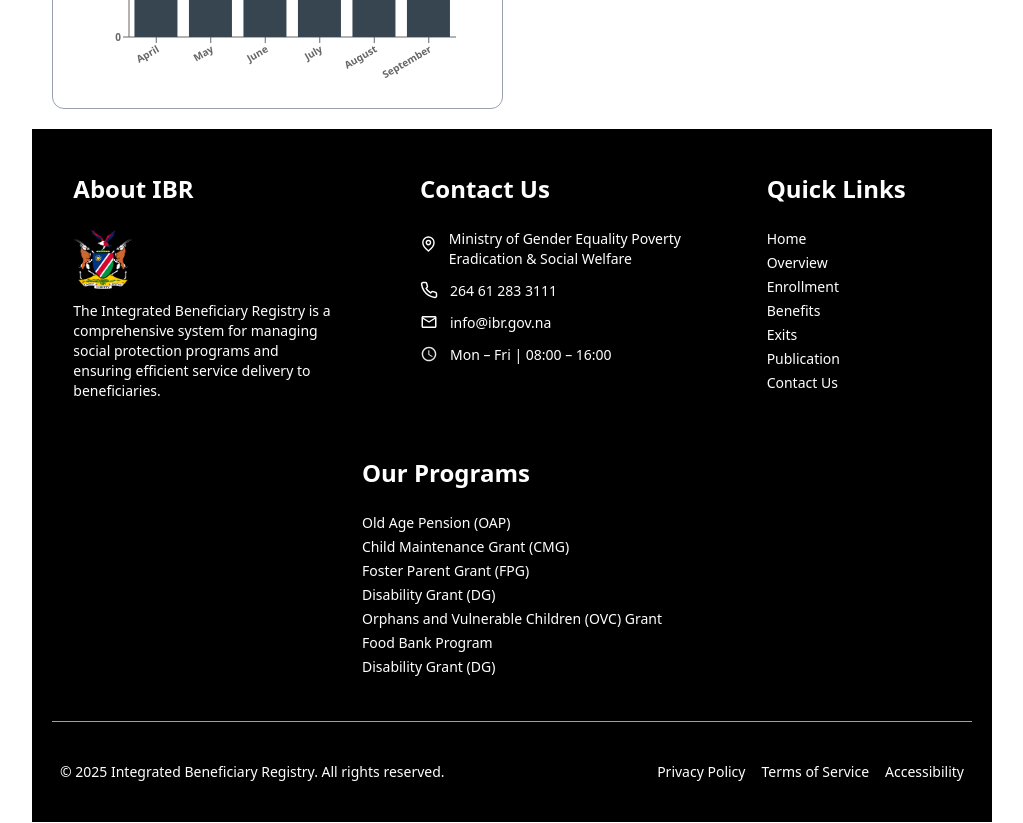
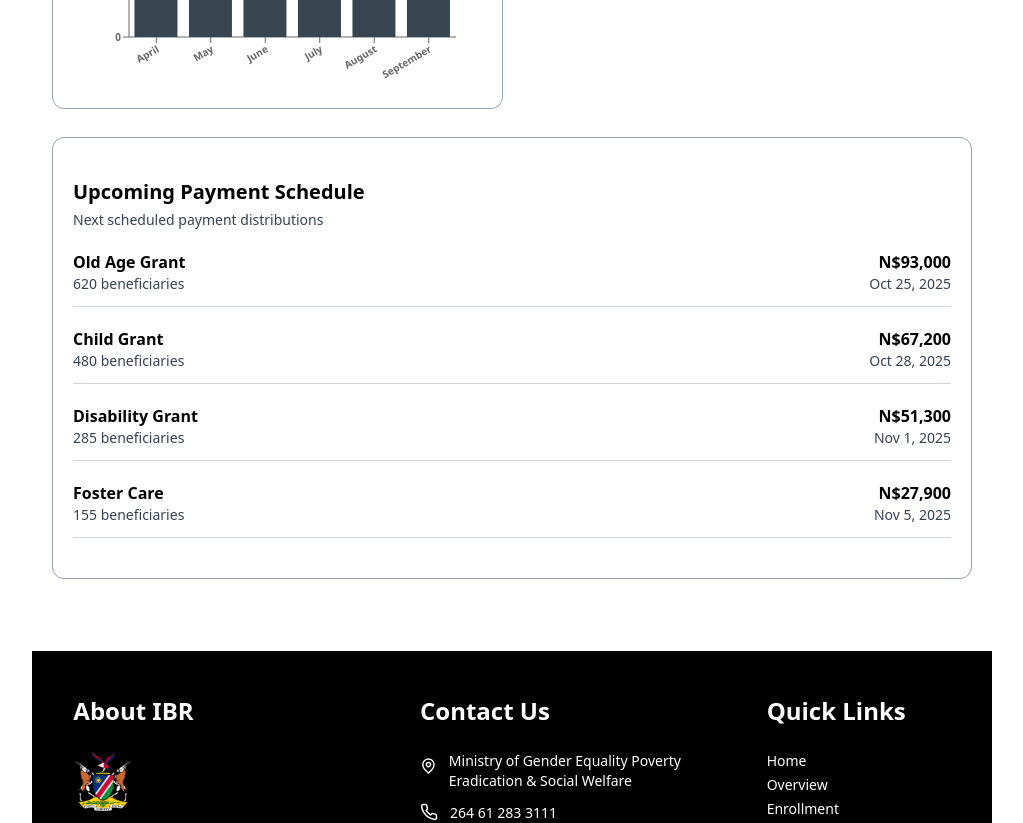
Before and after one commit to Tjitouua/ibr, a React (Vite) app: page /dashboard in a window 1280 px wide. Shown: the part 1920-2743 px from the top of the page, without its empty margins (248-1271 px from the left). Built offline with nearby package versions, Linux system fonts and the light colour scheme.

Commit message:
Completed the graphs

```diff
--- a/src/components/DashFooter.tsx
+++ b/src/components/DashFooter.tsx
@@ -15,7 +15,7 @@ import { FaLinkedinIn } from "react-icons/fa6";
 
 const DashFooter = () => {
     return (
-       <footer className="flex w-full flex-col bg-black text-white px-5 max-w-400">
+       <footer className="flex w-full flex-col mt-15 bg-black text-white px-5 max-w-400">
         <div className="w-full min-h-30 border-b border-gray-400 py-9 flex flex-wrap justify-center sm:justify-around gap-10 items-start">
               {/* About Div  */}
               <div className="p-2 flex flex-col max-w-70 justify-start items-start gap-3">
--- a/src/components/DashboardSection.tsx
+++ b/src/components/DashboardSection.tsx
@@ -4,6 +4,7 @@ import DashboardTitles from '../ui/DashboardTitles';
 import DashboardDesc from '../ui/DashboardDesc';
 import DashboardTop from './DashboardTop';
 import GraphsDiv from './GraphsDiv';
+import ScheduleDiv from './ScheduleDiv';
 
 const DashboardSection = () => {
      return (
@@ -15,6 +16,7 @@ const DashboardSection = () => {
 
             <DashboardTop />
             <GraphsDiv />
+            <ScheduleDiv />
 
         </div>
      );
--- /dev/null
+++ b/src/components/ScheduleDiv.tsx
@@ -0,0 +1,53 @@
+import ScheduleCard from "../ui/ScheduleCard";
+
+
+const ScheduleDiv: React.FC = () => {
+
+    const ScheduleList = [
+       {
+         program: "Old Age Grant",
+         beneficiaries: "620",
+         budget: "93,000",
+         date: "Oct 25, 2025",
+       },
+       {
+        program: "Child Grant",
+        beneficiaries: "480",
+        budget: "67,200",
+        date: "Oct 28, 2025",
+      },
+      {
+        program: "Disability Grant",
+        beneficiaries: "285",
+        budget: "51,300",
+        date: "Nov 1, 2025",
+      },
+      {
+        program: "Foster Care",
+        beneficiaries: "155",
+        budget: "27,900",
+        date: "Nov 5, 2025",
+      },
+    ];
+
+
+    return (
+       <div className="w-full min-h-100 px-5 py-10 border border-gray-400 rounded-xl flex flex-col gap-2">
+          <div className="flex flex-col gap-1">
+             <label className="text-xl font-bold">Upcoming Payment Schedule</label>
+             <label className="text-sm text-gray-700">Next scheduled payment distributions</label>
+          </div>
+          {ScheduleList.map((sch, index) => (
+          <ScheduleCard
+             key={index}
+             program={sch.program}
+             beneficiaries={sch.beneficiaries}
+             budget={sch.budget}
+             date={sch.date}
+          />
+          ))}
+       </div>
+    );
+}
+
+export default ScheduleDiv;
--- /dev/null
+++ b/src/ui/ScheduleCard.tsx
@@ -0,0 +1,25 @@
+
+interface ScheduleCardProps {
+    program: string;
+    beneficiaries: string;
+    budget: string;
+    date: string;
+}
+
+
+const ScheduleCard: React.FC<ScheduleCardProps> = ({ program, beneficiaries, budget, date }) => {
+    return (
+       <div className="w-full py-3 flex justify-between items-center border-b border-gray-300">
+           <div className="w-1/2 flex flex-col">
+              <label className="font-semibold">{program}</label>
+              <label className="text-sm text-gray-700">{beneficiaries} beneficiaries</label>
+           </div>
+           <div className="w-1/2 flex flex-col justify-end items-end">
+               <label className="font-semibold">N${budget}</label>
+               <label className="text-sm text-gray-700">{date}</label>
+           </div>
+       </div>
+    );
+}
+
+export default ScheduleCard;
```
